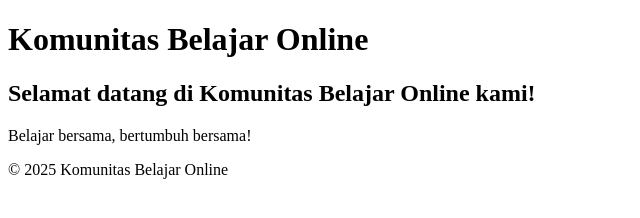
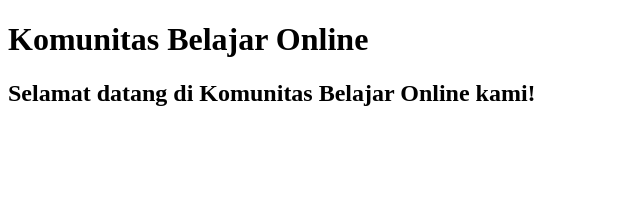
Before and after one commit to Fatimahaminati/Komunitas_Belajar_Online, a plain HTML site: page index.html in a window 1280 px wide. Shown: the whole page, without its empty margins (0-640 px from the left). Drawn offline with Linux system fonts and the light colour scheme.

Commit message:
membuat file index (yg bener)

```diff
--- a/index.html
+++ b/index.html
@@ -4,20 +4,11 @@
     <meta charset="UTF-8">
     <meta name="viewport" content="width=device-width, initial-scale=1.0">
     <title>Komunitas Belajar Online</title>
-    <link rel="stylesheet" href="style.css">
-</head>
+    <link rel="stylsheet" href="style.css">
     <body>
         <header>
             <h1>Komunitas Belajar Online</h1>
             <h2>Selamat datang di Komunitas Belajar Online kami!</h2>
         </header>
-
-    <main>
-        <p>Belajar bersama, bertumbuh bersama!</p>
-    </main>
-
-    <footer>
-        <p>&copy; 2025 Komunitas Belajar Online</p>
-    </footer>
     </body>
 </html>
```
Lines whose indentation alone changed are shown as unchanged.
